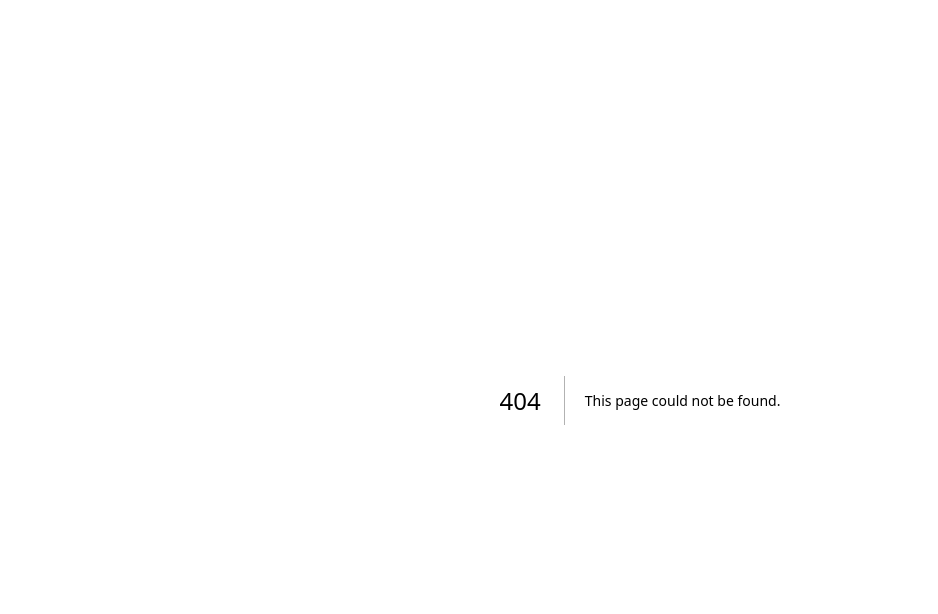
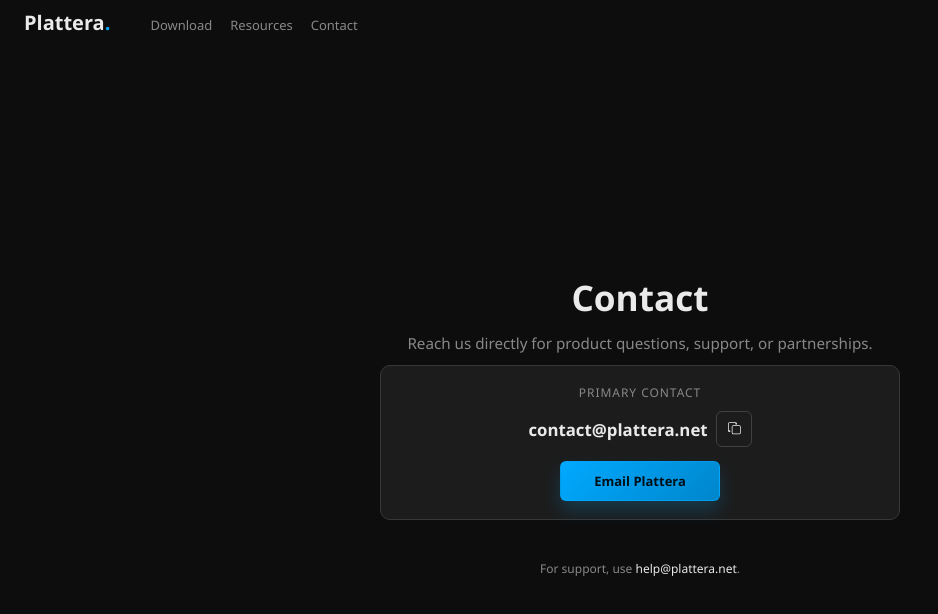
Before and after one commit to bwanedead/Plattera, a Next.js app in the folder website/: page /contact in a window 1280 px wide. Before the commit this address had no page. Shown: the top 614 px of the page, without its empty margins (0-938 px from the left). Built offline with nearby package versions, Linux system fonts and the light colour scheme.

Commit message:
added contact stuff

```diff
--- /dev/null
+++ b/website/app/contact/page.module.css
@@ -0,0 +1,177 @@
+.page {
+  min-height: 100vh;
+  display: flex;
+  flex-direction: column;
+  padding: 12px 24px 24px;
+  gap: 40px;
+}
+
+.header {
+  display: flex;
+  align-items: flex-end;
+  gap: 16px;
+  flex-wrap: nowrap;
+}
+
+.brand {
+  display: inline-flex;
+  align-items: flex-end;
+}
+
+.brandName {
+  font-size: 20px;
+  font-weight: 700;
+  color: var(--ink-strong);
+  line-height: 1.1;
+}
+
+.dot {
+  color: var(--accent);
+}
+
+.nav {
+  display: inline-flex;
+  align-items: flex-end;
+  gap: 18px;
+  font-size: 13px;
+  color: var(--ink-muted);
+  margin-left: 24px;
+  white-space: nowrap;
+}
+
+.nav a {
+  transition: color 0.2s ease;
+}
+
+.nav a:hover {
+  color: var(--ink-strong);
+}
+
+.hero {
+  display: flex;
+  flex-direction: column;
+  align-items: center;
+  text-align: center;
+  gap: 12px;
+  margin: auto 0;
+}
+
+.hero h1 {
+  font-size: 2.2rem;
+  font-weight: 700;
+  color: var(--ink-strong);
+}
+
+.note {
+  font-size: 0.95rem;
+  color: var(--ink-muted);
+}
+
+.card {
+  width: min(520px, 100%);
+  border: 1px solid var(--line);
+  background: var(--surface-1);
+  border-radius: 10px;
+  padding: 18px 20px;
+  display: flex;
+  flex-direction: column;
+  gap: 10px;
+  align-items: center;
+}
+
+.label {
+  font-size: 12px;
+  text-transform: uppercase;
+  letter-spacing: 0.08em;
+  color: var(--ink-muted);
+}
+
+.email {
+  font-size: 1.05rem;
+  color: var(--ink-strong);
+  font-weight: 600;
+}
+
+.emailRow {
+  display: inline-flex;
+  align-items: center;
+  gap: 8px;
+}
+
+.actions {
+  display: flex;
+  justify-content: center;
+  gap: 10px;
+  margin-top: 4px;
+}
+
+.primaryButton {
+  display: inline-flex;
+  align-items: center;
+  justify-content: center;
+  padding: 10px 18px;
+  border-radius: 6px;
+  font-weight: 600;
+  font-size: 13px;
+  background: linear-gradient(135deg, #00a9ff 0%, #0086cc 100%);
+  color: #001018;
+  border: 1px solid rgba(0, 169, 255, 0.55);
+  box-shadow: 0 10px 18px rgba(0, 169, 255, 0.2);
+  transition: transform 0.2s ease;
+  min-width: 160px;
+}
+
+.primaryButton:hover {
+  transform: translateY(-2px);
+  border-color: #7dd3fc;
+  color: #001018;
+}
+
+.secondaryButton {
+  display: inline-flex;
+  align-items: center;
+  justify-content: center;
+  width: 36px;
+  height: 36px;
+  padding: 0;
+  border-radius: 6px;
+  color: var(--ink-strong);
+  background: transparent;
+  border: 1px solid rgba(255, 255, 255, 0.16);
+  cursor: pointer;
+  transition: border-color 0.2s ease, color 0.2s ease;
+}
+
+.secondaryButton svg {
+  width: 18px;
+  height: 18px;
+  fill: currentColor;
+}
+
+.secondaryButton:hover {
+  border-color: rgba(0, 169, 255, 0.45);
+  color: #e9f7ff;
+}
+
+.copyStatus {
+  font-size: 12px;
+  color: var(--ink-muted);
+  min-height: 16px;
+}
+
+.helper {
+  font-size: 12px;
+  color: var(--ink-muted);
+  max-width: 520px;
+}
+
+.helper span {
+  color: var(--ink-strong);
+}
+
+@media (max-width: 640px) {
+  .page {
+    padding: 20px;
+    gap: 60px;
+  }
+}
--- /dev/null
+++ b/website/app/contact/page.tsx
@@ -0,0 +1,72 @@
+"use client";
+
+import { useState } from "react";
+import styles from "./page.module.css";
+
+export default function ContactPage() {
+  const [copied, setCopied] = useState(false);
+
+  const handleCopy = async () => {
+    try {
+      await navigator.clipboard.writeText("contact@plattera.net");
+      setCopied(true);
+      window.setTimeout(() => setCopied(false), 2000);
+    } catch {
+      setCopied(false);
+    }
+  };
+
+  return (
+    <div className={styles.page}>
+      <header className={styles.header}>
+        <a className={styles.brand} href="/">
+          <span className={styles.brandName}>
+            Plattera<span className={styles.dot}>.</span>
+          </span>
+        </a>
+        <nav className={styles.nav}>
+          <a href="/download">Download</a>
+          <a href="/resources">Resources</a>
+          <a href="/contact">Contact</a>
+        </nav>
+      </header>
+
+      <main className={styles.hero}>
+        <h1>Contact</h1>
+        <p className={styles.note}>
+          Reach us directly for product questions, support, or partnerships.
+        </p>
+        <div className={styles.card}>
+          <p className={styles.label}>Primary contact</p>
+          <div className={styles.emailRow}>
+            <a className={styles.email} href="mailto:contact@plattera.net">
+              contact@plattera.net
+            </a>
+            <button
+              className={styles.secondaryButton}
+              type="button"
+              onClick={handleCopy}
+              aria-label="Copy email address"
+              title="Copy email address"
+            >
+              <svg viewBox="0 0 24 24" aria-hidden="true">
+                <path d="M9 9a2 2 0 0 1 2-2h8a2 2 0 0 1 2 2v8a2 2 0 0 1-2 2h-8a2 2 0 0 1-2-2V9Zm2-1a1 1 0 0 0-1 1v8a1 1 0 0 0 1 1h8a1 1 0 0 0 1-1V9a1 1 0 0 0-1-1h-8ZM4 5a2 2 0 0 1 2-2h8a2 2 0 0 1 2 2v1h-2V5a1 1 0 0 0-1-1H6a1 1 0 0 0-1 1v8a1 1 0 0 0 1 1h1v2H6a2 2 0 0 1-2-2V5Z" />
+              </svg>
+            </button>
+          </div>
+          <div className={styles.actions}>
+            <a className={styles.primaryButton} href="mailto:contact@plattera.net">
+              Email Plattera
+            </a>
+          </div>
+        </div>
+        <p className={styles.copyStatus} aria-live="polite">
+          {copied ? "Email copied to clipboard." : ""}
+        </p>
+        <p className={styles.helper}>
+          For support, use <span>help@plattera.net</span>.
+        </p>
+      </main>
+    </div>
+  );
+}
--- a/website/app/download/page.tsx
+++ b/website/app/download/page.tsx
@@ -38,6 +38,7 @@
         <nav className={styles.nav}>
           <a href="/download">Download</a>
           <a href="/resources">Resources</a>
+          <a href="/contact">Contact</a>
         </nav>
       </header>
 
--- a/website/app/page.tsx
+++ b/website/app/page.tsx
@@ -137,6 +137,7 @@
         <nav className={styles.nav}>
           <a href="/download">Download</a>
           <a href="/resources">Resources</a>
+          <a href="/contact">Contact</a>
         </nav>
       </header>
 
--- a/website/app/resources/page.tsx
+++ b/website/app/resources/page.tsx
@@ -12,6 +12,7 @@
         <nav className={styles.nav}>
           <a href="/download">Download</a>
           <a href="/resources">Resources</a>
+          <a href="/contact">Contact</a>
         </nav>
       </header>
 
```
